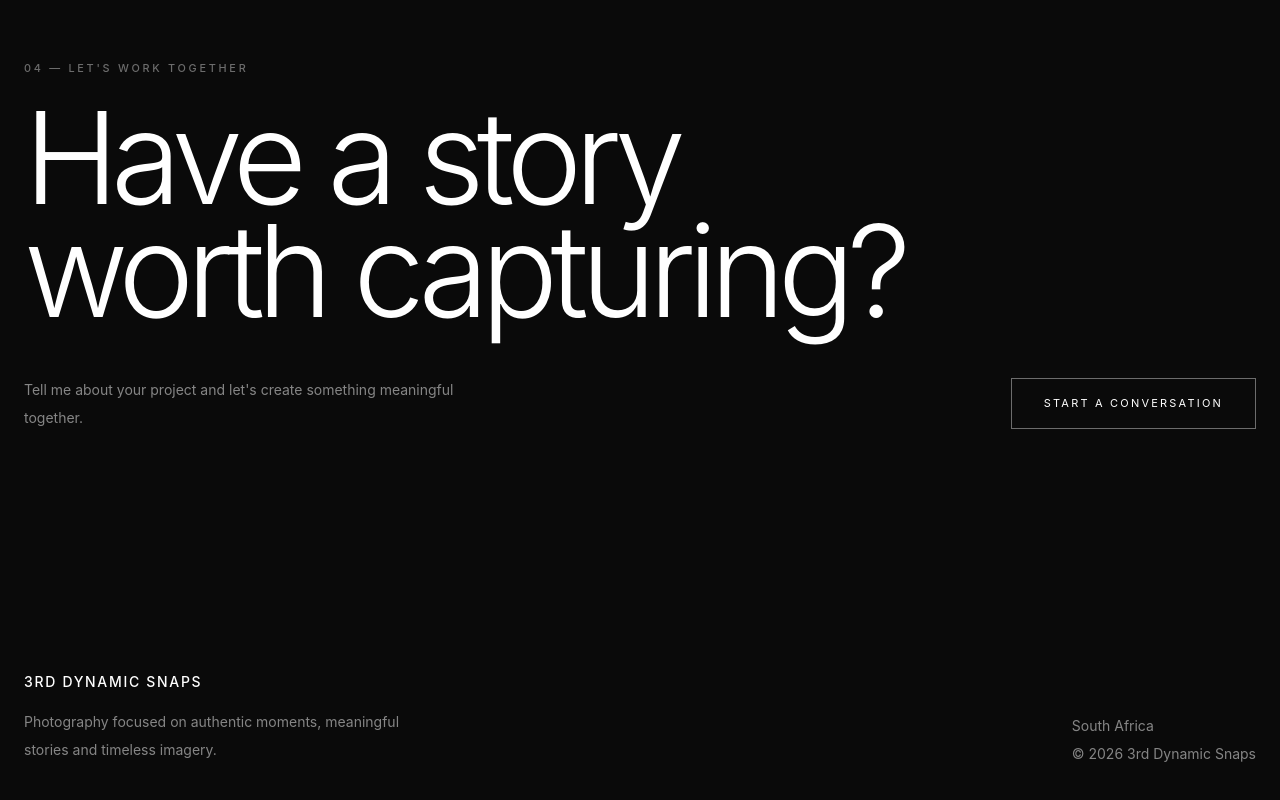
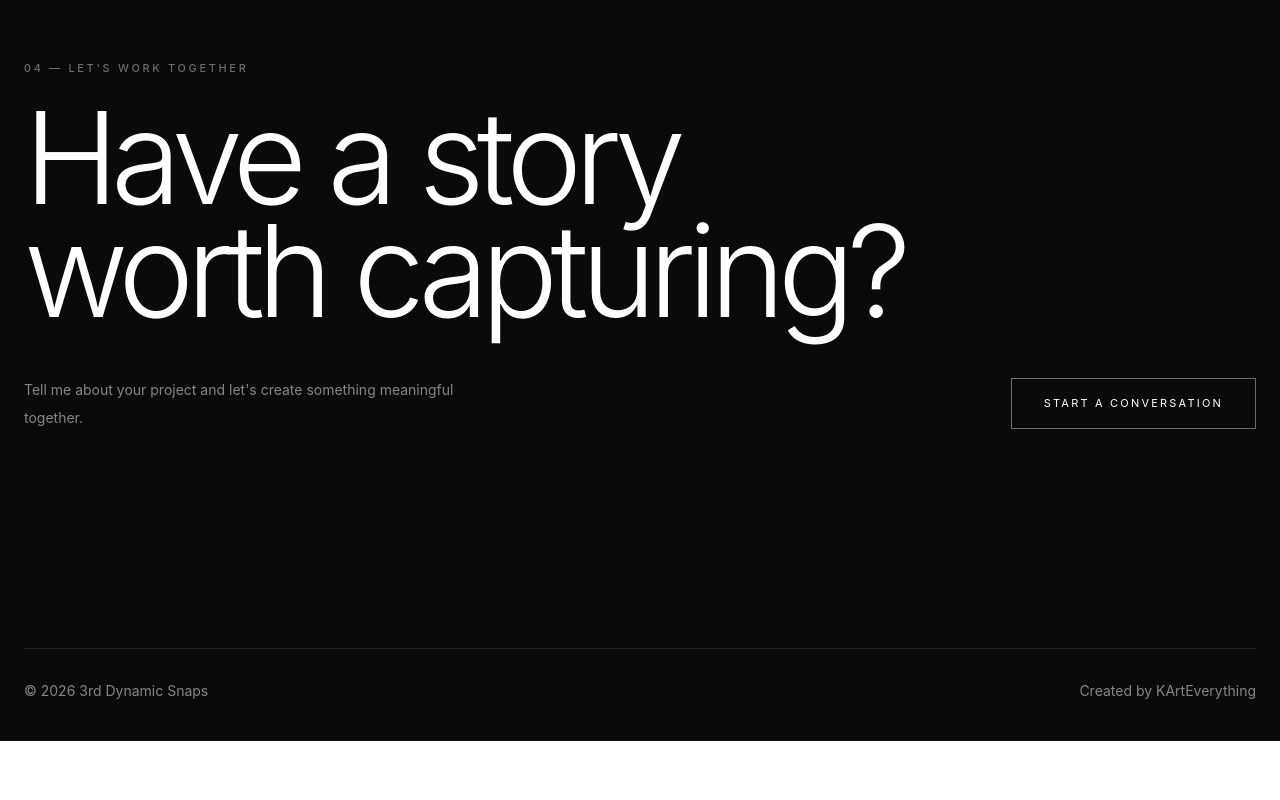
Before and after one commit to karteverything/3rd-dynamic-snaps, a React (Vite) app in the folder frontend/: page / in a window 1280 px wide. Shown: the part 2659-3459 px from the top of the page. After the commit the page ends 3400 px from the top, so only its background shows below. Built offline with nearby package versions, Linux system fonts and the light colour scheme; no server answers.

Commit message:
enhance footer

```diff
--- a/frontend/src/components/Footer.tsx
+++ b/frontend/src/components/Footer.tsx
@@ -1,23 +1,20 @@
 export default function Footer() {
   return (
-    <footer className="bg-neutral-950 text-white">
-      <div className="mx-auto max-w-7xl px-6 py-16">
-        <div className="flex flex-col gap-10 md:flex-row md:items-end md:justify-between">
-          <div>
-            <p className="text-sm font-medium tracking-[0.12em]">
-              3RD DYNAMIC SNAPS
-            </p>
+    <footer className="bg-neutral-950 px-6 py-10 text-white">
+      <div className="mx-auto max-w-7xl border-t border-white/10 pt-8">
+        <div className="flex flex-col gap-6 sm:flex-row sm:items-center sm:justify-between">
+          <p className="text-sm text-white/50">
+            © {new Date().getFullYear()} 3rd Dynamic Snaps
+          </p>
 
-            <p className="mt-4 max-w-sm text-sm leading-7 text-white/50">
-              Photography focused on authentic moments,
-              meaningful stories and timeless imagery.
-            </p>
-          </div>
-
-          <div className="text-sm text-white/50">
-            <p>South Africa</p>
-            <p className="mt-2">© 2026 3rd Dynamic Snaps</p>
-          </div>
+          <a
+            href="https://karteverything.vercel.app"
+            target="_blank"
+            rel="noreferrer"
+            className="text-sm text-white/50"
+          >
+            Created by KArtEverything
+          </a>
         </div>
       </div>
     </footer>
```
